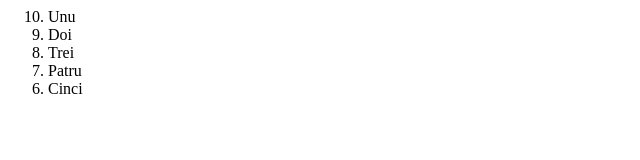
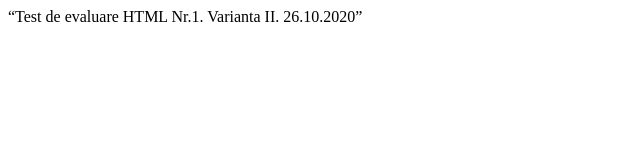
Before and after one commit to Bazi-Alina1/ppw2020, a plain HTML site: page lucrare/Lucrare de control PPW. Varianta II.html in a window 1280 px wide. Shown: the whole page, without its empty margins (0-640 px from the left). Drawn offline with Linux system fonts and the light colour scheme.

Commit message:
an facut un html si am adaugat titlul

```diff
--- a/lucrare/Lucrare de control PPW. Varianta II.html
+++ b/lucrare/Lucrare de control PPW. Varianta II.html
@@ -1,16 +1,11 @@
+<!DOCTYPE html>
+<html lang="en">
 <head>
     <meta charset="UTF-8">
     <meta name="viewport" content="width=device-width, initial-scale=1.0">
-    <title>Lucrare de control PPW. Varianta II</title>
+    <title>Test de evaluare </title>
 </head>
 <body>
-
-    <ol reversed start="10">
-        <li>Unu</li>
-        <li>Doi</li>
-        <li>Trei</li>
-        <li>Patru</li>
-        <li>Cinci</li>
-    </ol>
+    “Test de evaluare HTML Nr.1. Varianta II. 26.10.2020”
 </body>
 </html>
```
